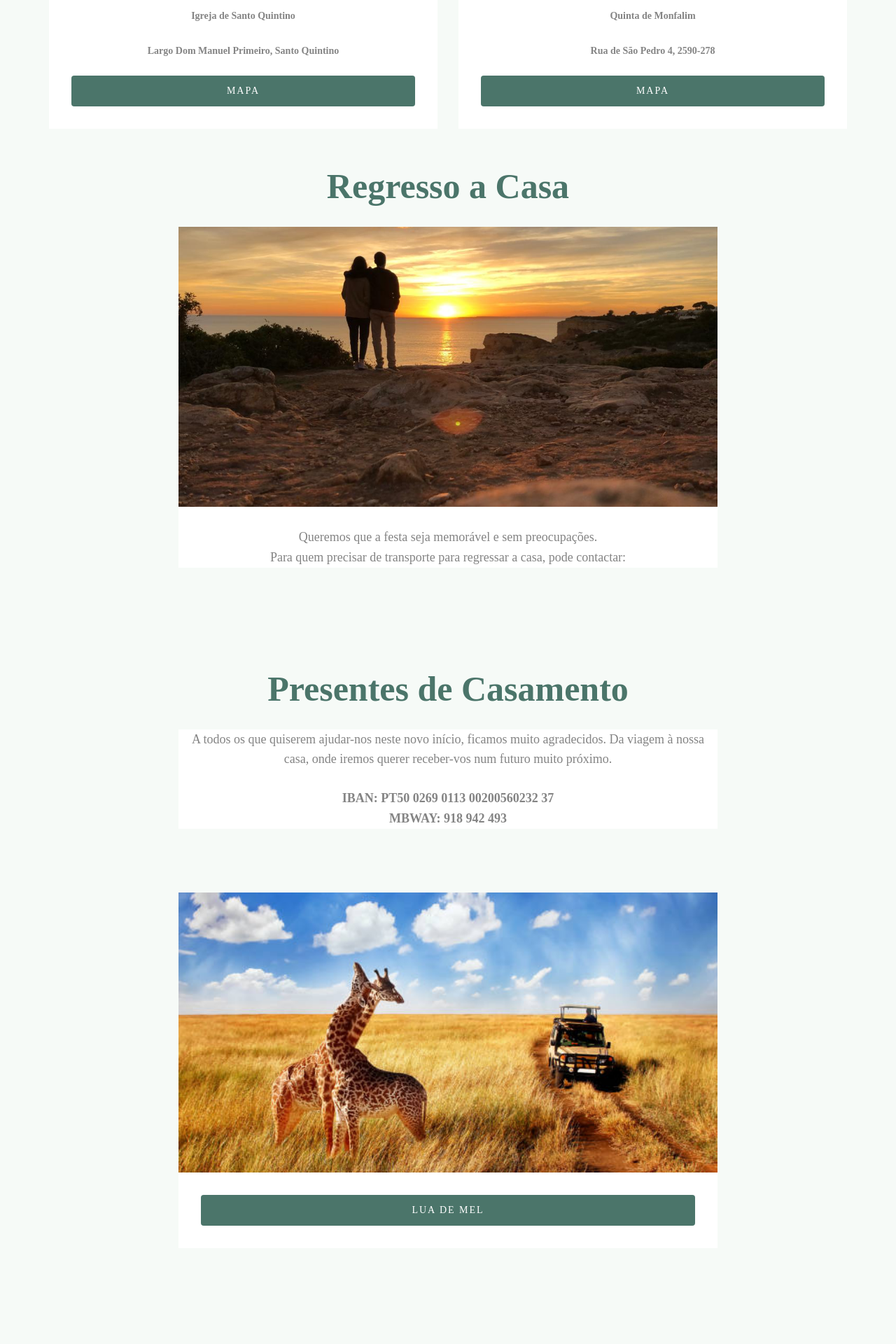
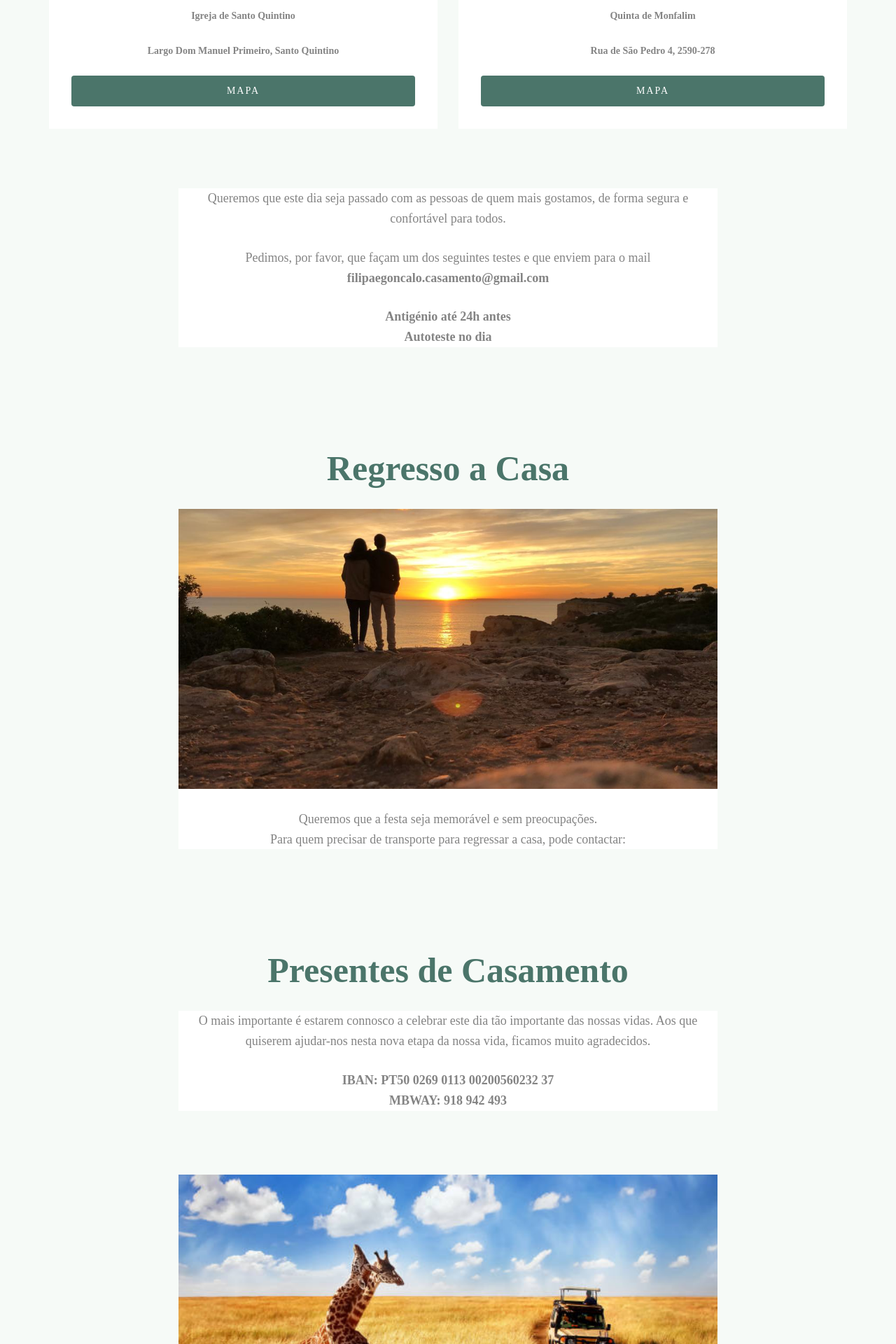
Before and after one commit to bubas3000/sitepipa, a PHP site: page / in a window 1280 px wide. Shown: the part 1547-3467 px from the top of the page at 70% size. Run offline with PHP 8.4, Linux system fonts and the light colour scheme; some libraries are stand-ins or nearby versions; some web fonts are replaced.

Commit message:
Add files via upload

```diff
--- a/index.php
+++ b/index.php
@@ -126,7 +126,7 @@
 							</div>
 						</div>
 					</div>
-					<!--<div class="row">
+					<div class="row">
 						<div class="col-md-8 col-md-offset-2 text-center heading-section animate-box">
 							<h2><br></h2>
 							<div class="wedding-events">
@@ -135,9 +135,8 @@
 								<p><strong>Antigénio até 24h antes<br>
 									Autoteste no dia</strong></p>
 							</div>
-								<p><strong>Nome: Filipa Sofia Vaz Ramires G da Costa</strong></p>
 						</div>
-					</div>-->
+					</div>
 					<div class="row">
 						<div class="col-md-8 col-md-offset-2 text-center heading-section animate-box">
 							<h2><br><strong>Regresso a Casa</strong></h2>
@@ -154,7 +153,7 @@
 						<div class="col-md-8 col-md-offset-2 text-center heading-section animate-box">
 							<h2><br><strong>Presentes de Casamento</strong></h2>
 							<div class="wedding-events">
-							<p>A todos os que quiserem ajudar-nos neste novo início, ficamos muito agradecidos. Da viagem à nossa casa, onde iremos querer receber-vos num futuro muito próximo.</p>
+							<p>O mais importante é estarem connosco a celebrar este dia tão importante das nossas vidas. Aos que quiserem ajudar-nos nesta nova etapa da nossa vida, ficamos muito agradecidos.</p>
 								<p><strong>IBAN: PT50 0269 0113 00200560232 37</strong>
 								<br><strong><strong>MBWAY: 918 942 493</strong></strong></p></div>
 								<!--<p><strong>Nome: Filipa Sofia Vaz Ramires G da Costa</strong></p>-->
@@ -172,7 +171,7 @@
 						</div>
 					</div>
 					<div class="form-popup" id="myForm">
-						<form action="" method="POST" id="Presentes" class="form-container">
+						<form action="https://script.google.com/macros/s/AKfycbwWVvmlYd5utm8w3hgi-mnk_zPzjHpgaZBTeE_jlbazblsuD96byZa31i3VeYht6jDYyg/exec" method="POST" id="Presentes" class="form-container">
 						  <h1><strong>Para que possamos agradecer</strong></h1>
 
 						  <!--<label for="email"><b>Email</b></label>-->
```
Also changed, not shown: index.html (+4 -5 lines).
